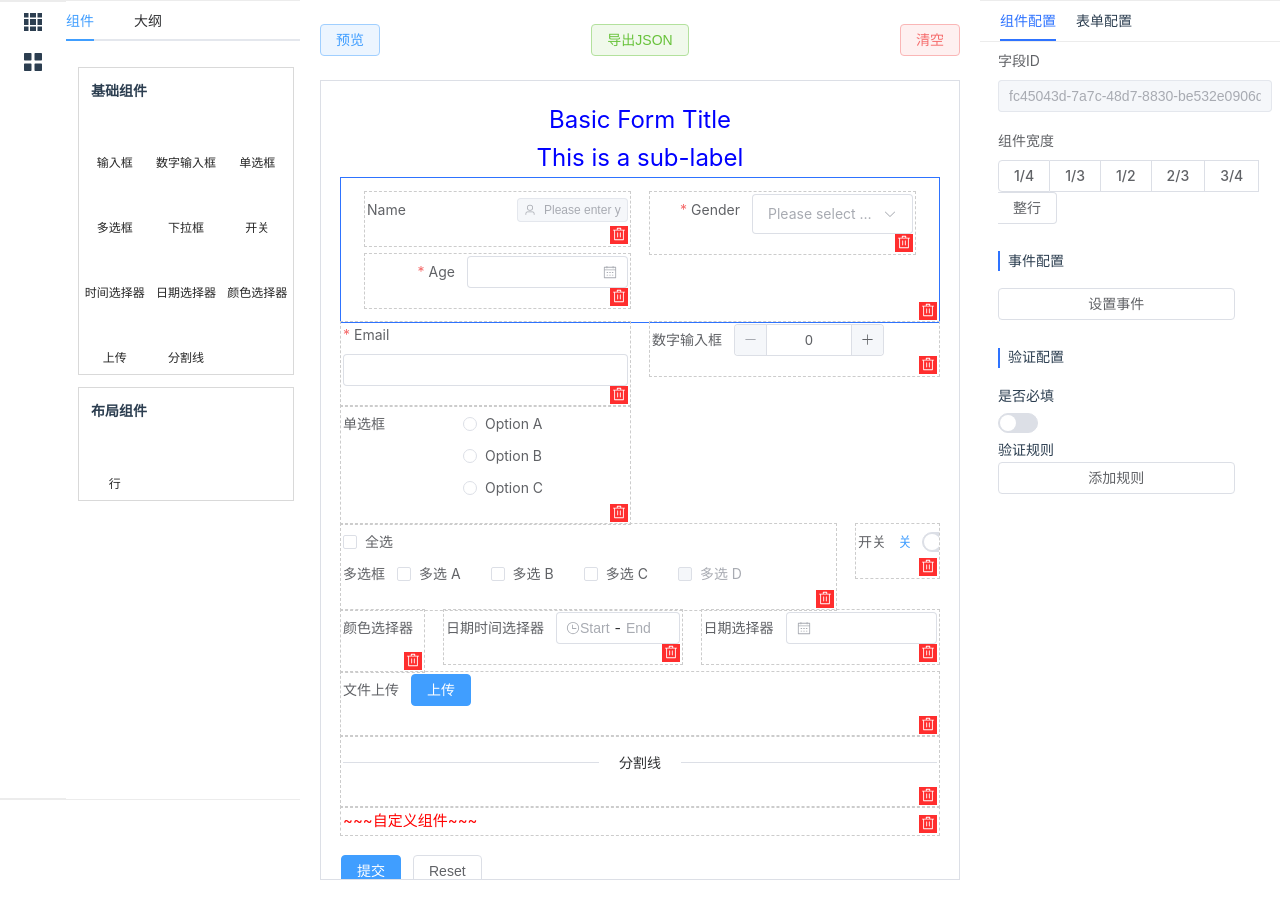
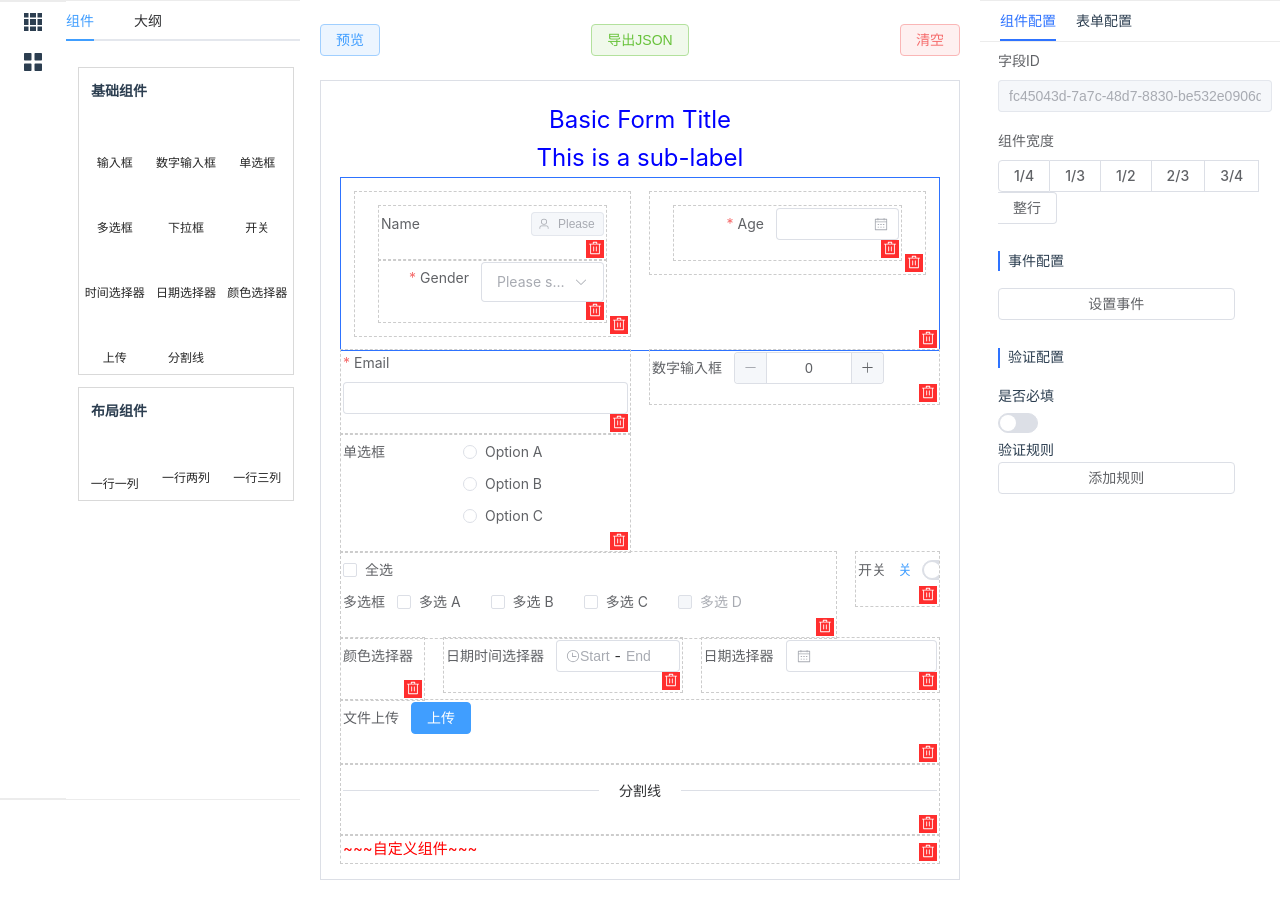
Before and after one commit to Wnnk/dunamicForm, a Vue app: page / in a window 1280 px wide. Built offline with nearby package versions, Linux system fonts and the light colour scheme; the HTML template or start-up script is replaced by a standard one; a web font is replaced by a local one.

Commit message:
<feat> col组件

```diff
--- /dev/null
+++ b/src/components/DynamicForm/FieldCol.vue
@@ -0,0 +1,25 @@
+<template>
+  <el-col :span="24">
+    <div class="field-col">
+      <slot name="default"></slot>
+    </div>
+  </el-col>
+</template>
+
+<script setup lang="ts">
+import type { FieldsType } from './type'
+const props = defineProps({
+  field: {
+    type: Object as () => FieldsType,
+    required: true,
+  },
+})
+console.log('col', props.field)
+</script>
+
+<style lang="scss" scoped>
+.field-col {
+  width: 100%;
+  padding: 12px;
+}
+</style>
--- a/src/components/DynamicForm/FieldRow.vue
+++ b/src/components/DynamicForm/FieldRow.vue
@@ -3,17 +3,27 @@
 -->
 
 <template>
-  <el-col :span="24">
-    <div class="field-row">
-      <slot name="default" class="field-row-content"></slot>
-    </div>
-  </el-col>
+  <el-row>
+    <el-col :span="field.colSpan || 24">
+      <div class="field-row">
+        <slot name="default" class="field-row-content"></slot>
+      </div>
+    </el-col>
+  </el-row>
 </template>
 
 <script setup lang="ts">
+import type { FieldsType } from './type'
 defineOptions({
   name: 'FieldRow',
 })
+const props = defineProps({
+  field: {
+    type: Object as () => FieldsType,
+    required: true,
+  },
+})
+console.log(props.field, 'row')
 </script>
 
 <style lang="scss" scoped>
--- a/src/components/DynamicForm/FormItem.vue
+++ b/src/components/DynamicForm/FormItem.vue
@@ -45,6 +45,7 @@ const componentMap = {
   upload: defineAsyncComponent(() => import('./FieldUpload.vue')),
   divider: defineAsyncComponent(() => import('./FieldDivider.vue')),
   inputNumber: defineAsyncComponent(() => import('./FieldInputNumber.vue')),
+  col: defineAsyncComponent(() => import('./FieldCol.vue')),
 }
 
 const getComponent = (type: ComponentType) => {
--- a/src/components/DynamicForm/type.ts
+++ b/src/components/DynamicForm/type.ts
@@ -67,7 +67,7 @@ export type FieldsType = {
   label: string // 字段标签
   prop?: string // el-form-item的prop属性
   props?: PropsType // 组件字段属性
-  events?: Partial<EventsType[ComponentType]> // 组件事件
+  events?: Partial<EventsType[ComponentTypeKey]> // 组件事件
   colSpan?: number
   visible?: true | false
   disabled?: boolean
@@ -92,7 +92,22 @@ export type ComponentType =
   | 'upload'
   | 'divider'
   | 'inputNumber'
-  | ((...args: any[]) => any)
+  | 'col'
+  | ((...args: unknown[]) => unknown)
+
+type ComponentTypeKey =
+  | 'input'
+  | 'select'
+  | 'row'
+  | 'radio'
+  | 'checkbox'
+  | 'switch'
+  | 'colorPick'
+  | 'dateTimePicker'
+  | 'datePicker'
+  | 'upload'
+  | 'divider'
+  | 'inputNumber'
 
 type PropsType = {
   [key: string]: string | number | boolean | undefined | OptionsType[] | string[]
@@ -113,9 +128,9 @@ export type EventsType = {
     clear?: () => void
   }
   select: {
-    change?: (value: any) => void
+    change?: (value: unknown) => void
     visibleChange?: (visible: boolean) => void
-    removeTag?: (tagValue: any) => void
+    removeTag?: (tagValue: unknown) => void
     clear?: () => void
     bulr?: (event: FocusEvent) => void
     focus?: (event: FocusEvent) => void
--- a/src/components/Menu/components/Main/ComponengList/DefaultMain.vue
+++ b/src/components/Menu/components/Main/ComponengList/DefaultMain.vue
@@ -40,12 +40,6 @@ import { inject, ref } from 'vue'
 import type { FieldsType } from '@/components/DynamicForm/type'
 import { v4 as uuidv4 } from 'uuid'
 
-// const props = defineProps({
-//   addFields: {
-//     type: Function,
-//     required: true,
-//   },
-// })
 const addFields = inject('addFields') as (field: FieldsType) => void
 
 const handleAddField = (item: Omit<FieldsType, 'id'>) => {
@@ -56,10 +50,24 @@ const handleAddField = (item: Omit<FieldsType, 'id'>) => {
   }
   addFields(newField)
 }
+
+// type List = {
+//   icon: string
+//   name: string
+//   field: Omit<FieldsType, 'id'>
+// }
+type DeepOmitId<T> = T extends (infer U)[]
+  ? DeepOmitId<U>[]
+  : T extends object
+    ? {
+        [K in keyof T as K extends 'id' ? never : K]: DeepOmitId<T[K]>
+      }
+    : T
+
 type List = {
   icon: string
   name: string
-  field: Omit<FieldsType, 'id'>
+  field: DeepOmitId<FieldsType>
 }
 const list = ref<List[]>([
   {
@@ -213,12 +221,69 @@ const list = ref<List[]>([
 
 const layout = ref<List[]>([
   {
-    name: '行',
+    name: '一行一列',
     icon: 'icon-row',
     field: {
       type: 'row',
       label: '',
-      children: [],
+      children: [
+        {
+          type: 'col',
+          label: '',
+          colSpan: 24,
+          children: [],
+        },
+      ],
+    },
+  },
+  {
+    name: '一行两列',
+    icon: 'icon-row2',
+    field: {
+      type: 'row',
+      label: '',
+      children: [
+        {
+          type: 'col',
+          label: '',
+          colSpan: 12,
+          children: [],
+        },
+        {
+          type: 'col',
+          label: '',
+          colSpan: 12,
+          children: [],
+        },
+      ],
+    },
+  },
+  {
+    name: '一行三列',
+    icon: 'icon-row3',
+    field: {
+      type: 'row',
+      label: '',
+      children: [
+        {
+          type: 'col',
+          label: '',
+          colSpan: 8,
+          children: [],
+        },
+        {
+          type: 'col',
+          label: '',
+          colSpan: 8,
+          children: [],
+        },
+        {
+          type: 'col',
+          label: '',
+          colSpan: 8,
+          children: [],
+        },
+      ],
     },
   },
 ])
--- a/src/views/Demo/defaultForm.vue
+++ b/src/views/Demo/defaultForm.vue
@@ -28,7 +28,7 @@
 </template>
 
 <script setup lang="ts">
-import { h, ref, watch, watchEffect, computed, provide } from 'vue'
+import { h, ref, watch, computed, provide } from 'vue'
 import type { FieldsType, Schema, ComponentType } from '@/components/DynamicForm/type'
 import DynamicForm from '@/components/DynamicForm/DynamicForm.vue'
 import axios from 'axios'
@@ -70,7 +70,12 @@ const schema = ref<Schema>({
       id: uuidv4(),
       type: 'row',
       label: '',
-      prop: '',
+      children: [
+        {
+          id: uuidv4(),
+          type: 'col',
+          label: '',
+          colSpan: 12,
           children: [
             {
               id: uuidv4(),
@@ -84,7 +89,7 @@ const schema = ref<Schema>({
                 prefixIcon: 'User',
                 size: 'small',
               },
-          colSpan: 12,
+              colSpan: 24,
               labelPosition: 'left',
               labelWidth: 150,
             },
@@ -105,10 +110,18 @@ const schema = ref<Schema>({
                   { label: 'Other', value: 'other' },
                 ],
               },
-          colSpan: 12,
+              colSpan: 24,
               labelPosition: 'right',
               labelWidth: 100,
             },
+          ],
+        },
+        {
+          id: uuidv4(),
+          type: 'col',
+          label: '',
+          colSpan: 12,
+          children: [
             {
               id: uuidv4(),
               type: 'input',
@@ -130,9 +143,11 @@ const schema = ref<Schema>({
                 suffixIcon: 'Calendar',
               },
               prop: 'age',
-          colSpan: 12,
+              colSpan: 24,
               labelPosition: 'right',
               labelWidth: 100,
+            },
+          ],
         },
       ],
     },
@@ -413,11 +428,6 @@ const deleteField = (id: string) => {
 const setActiveField = (id: string) => {
   dynamicFormRef.value.setActiveField(id)
 }
-
-const updateSchema = (newSchema: Schema) => {
-  schema.value = newSchema
-  return
-}
 </script>
 
 <style lang="scss" scoped>
```
Lines whose indentation alone changed are shown as unchanged.
